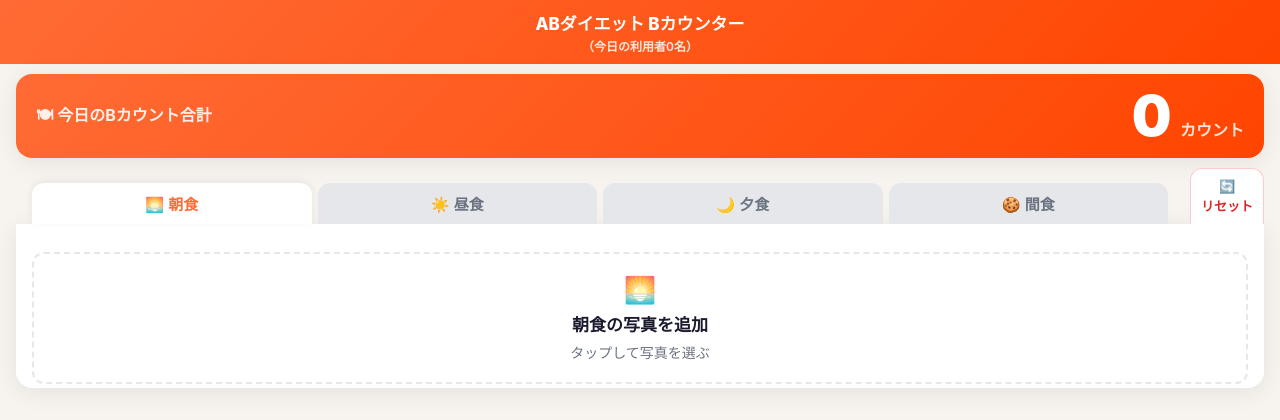
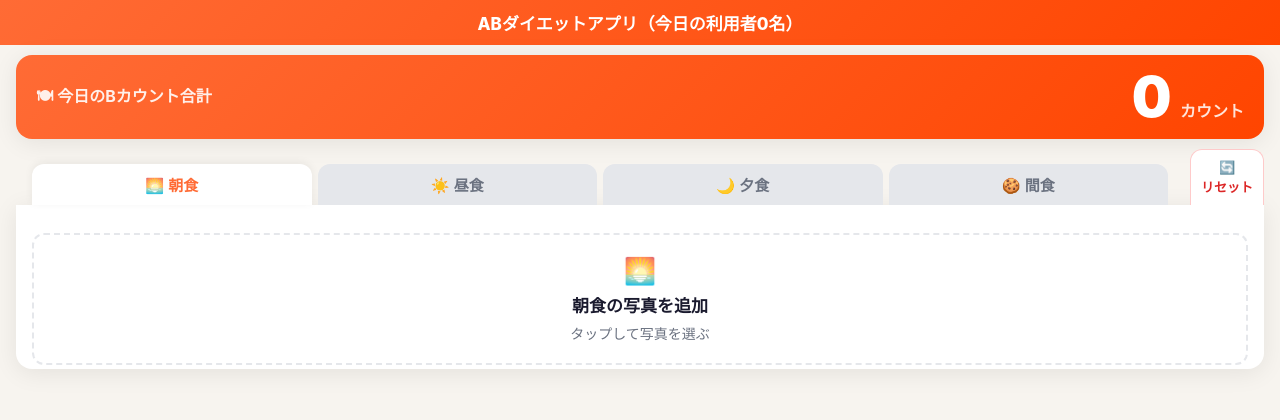
Before and after one commit to gymkoki/ab-diet-counter, a Flask app: page / in a window 1280 px wide. Shown: the top 420 px of the page. Run offline with Flask 3, Linux system fonts and the light colour scheme; data that the repository does not hold is empty; some libraries are stand-ins or nearby versions.

Commit message:
ヘッダーのタイトル表記を「ABダイエットアプリ（今日の利用者◯名）」に変更
利用者数を1行で大きく表示するよう調整

```diff
--- a/templates/index.html
+++ b/templates/index.html
@@ -45,8 +45,8 @@
     .history-total .label { font-size:14px; font-weight:700; color:#5B21B6; }
     .history-total .count { font-size:28px; font-weight:900; color:#6366F1; }
     header { background: linear-gradient(135deg, var(--primary) 0%, var(--primary-dark) 100%); color: white; padding: 10px 16px; text-align: center; }
-    header h1 { font-size: 17px; font-weight: 800; }
-    .header-users { display:block; font-size: 12px; font-weight: 600; opacity: 0.85; margin-top: 2px; }
+    header h1 { font-size: 17px; font-weight: 800; white-space: nowrap; }
+    .header-users { font-size: 17px; font-weight: 800; }
     header p  { margin-top: 2px; font-size: 11px; opacity: 0.85; }
 
     /* warmup */
@@ -182,7 +182,7 @@
 <body>
 
 <header>
-  <h1>ABダイエット Bカウンター<span class="header-users" id="header-users"></span></h1>
+  <h1>ABダイエットアプリ<span class="header-users" id="header-users"></span></h1>
 </header>
 
 <div id="warmup-banner">
```
